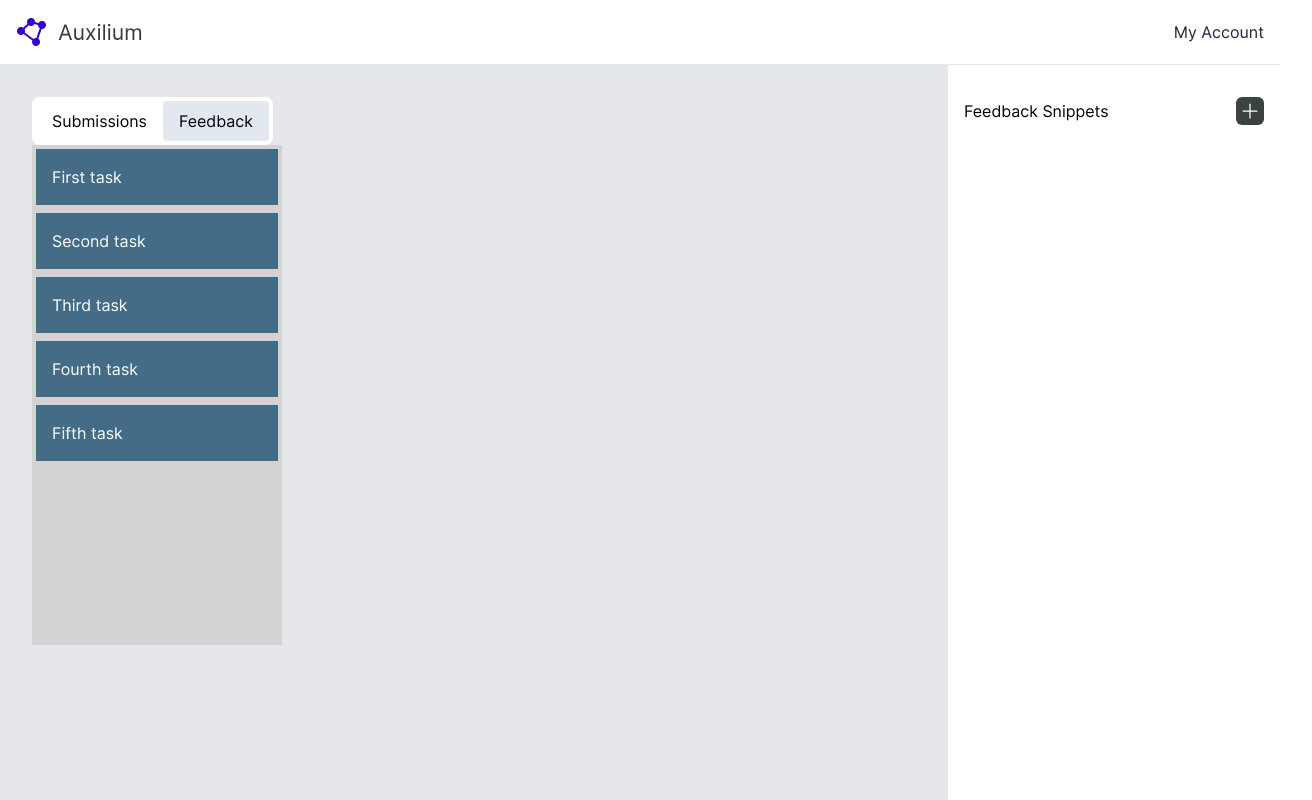
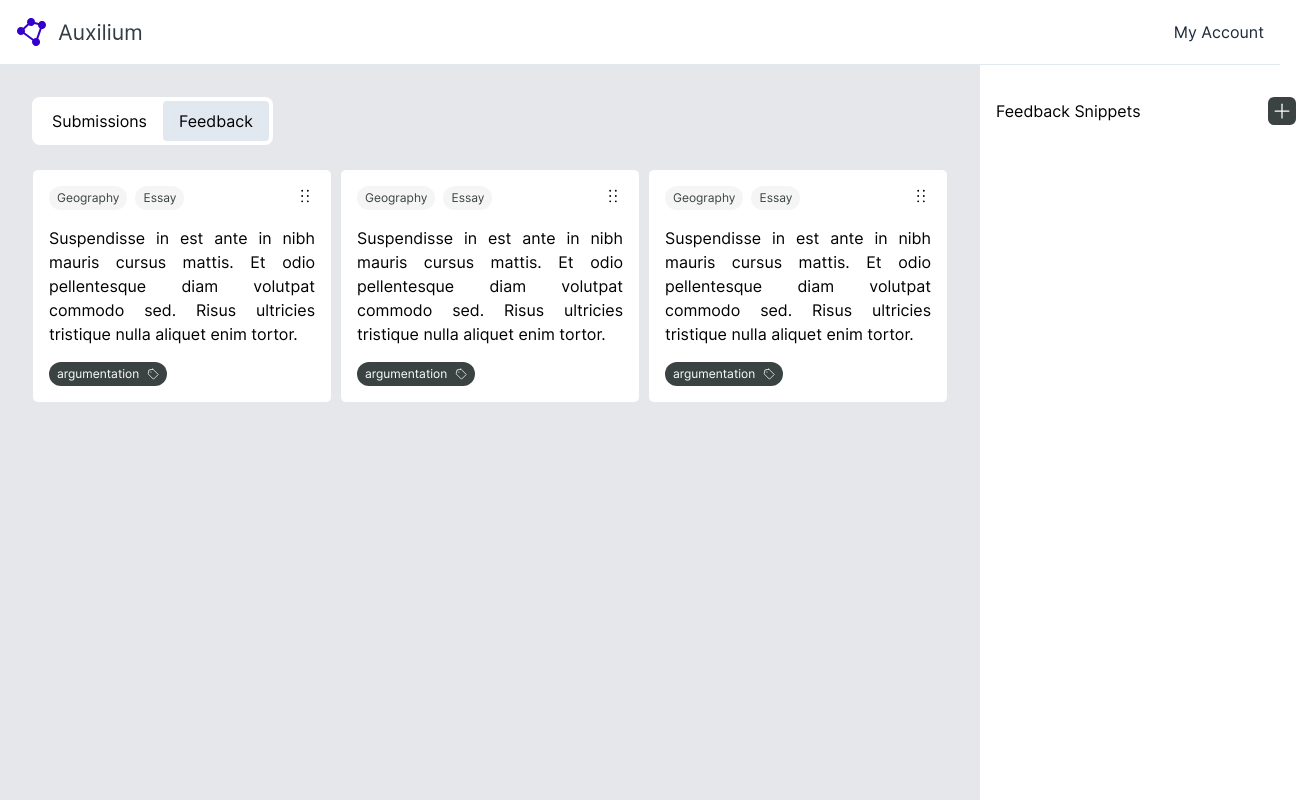
Before and after one commit to NilsHellwig/FeedbackPool-Prototyping, a React (Create React App) app in the folder prototype3/: page /feedback in a window 1280 px wide. Shown: the whole page, 1312 px wide, since content can reach past the window. Built offline with nearby package versions, Linux system fonts and the light colour scheme.

Commit message:
add styling for items

```diff
--- /dev/null
+++ b/prototype3/src/components/DragabbleFeedbackSnippet.tsx
@@ -0,0 +1,43 @@
+import { DotsSixVertical, Tag } from "phosphor-react";
+import { Link } from "react-router-dom";
+
+interface DraggableFeedbackSnippetProps {
+  extractedText: string;
+  meta: string[];
+  labels: string[];
+}
+
+export const DraggableFeedbackSnippet: React.FC<
+  DraggableFeedbackSnippetProps
+> = ({ extractedText, meta, labels }) => {
+  return (
+    <div className="flex flex-col p-4 gap-4 border bg-white rounded-md w-[300px]">
+      <div className="flex flex-row justify-between">
+        <div className="flex flex-row gap-2 items-center">
+          <span className="p-1 px-2 bg-offWhite text-darkGrey rounded-full text-xs">
+            Geography
+          </span>
+          <span className="p-1 px-2 bg-offWhite text-darkGrey rounded-full text-xs">
+            Essay
+          </span>
+        </div>
+        <div>
+          <DotsSixVertical size={20} />
+        </div>
+      </div>
+      <p className="text-justify">
+        Suspendisse in est ante in nibh mauris cursus mattis. Et odio
+        pellentesque diam volutpat commodo sed. Risus ultricies tristique nulla
+        aliquet enim tortor.
+      </p>
+      <div>
+        <div className="flex flex-row">
+          <span className="flex flex-row items-center gap-2 p-1 px-2 bg-darkGrey text-white rounded-full text-xs">
+            argumentation
+            <Tag/>
+          </span>
+        </div>
+      </div>
+    </div>
+  );
+};
--- a/prototype3/src/pages/FeedbackDashboard.tsx
+++ b/prototype3/src/pages/FeedbackDashboard.tsx
@@ -8,13 +8,27 @@ import { useState } from "react";
 import { DotsSixVertical, Plus } from "phosphor-react";
 import uuid from "react-uuid";
 import cx from "classnames";
+import { DraggableFeedbackSnippet } from "../components/DragabbleFeedbackSnippet";
 
 const itemsFromBackend = [
-  { id: uuid(), content: "First task" },
-  { id: uuid(), content: "Second task" },
-  { id: uuid(), content: "Third task" },
-  { id: uuid(), content: "Fourth task" },
-  { id: uuid(), content: "Fifth task" },
+  {
+    id: uuid(),
+    extractedText: "First task",
+    meta: ["Geography", "Essay"],
+    labels: ["structuring", "deserts"],
+  },
+  {
+    id: uuid(),
+    extractedText: "Second task",
+    meta: ["Greek Methodology", "Essay"],
+    labels: ["structuring", "deserts"],
+  },
+  {
+    id: uuid(),
+    extractedText: "Third task",
+    meta: ["Critical Thinking", "Essay"],
+    labels: ["structuring", "deserts"],
+  },
 ];
 
 const columnsFromBackend = {
@@ -76,21 +90,14 @@ export const FeedbackDashboard = () => {
         <div className="flex flex-grow">
           <main className="flex-grow bg-gray-200 p-8">
             <DashboardNav />
-            <section className="flex flex-col items-start max-w-7xl m-auto space-y-8">
-              <Droppable droppableId={"pool"} key={columns["pool"].name}>
+            <section className="flex flex-col mt-6">
+              <Droppable droppableId={"pool"} key={columns["pool"].name} direction="horizontal">
                 {(provided, snapshot) => {
                   return (
                     <div
                       {...provided.droppableProps}
                       ref={provided.innerRef}
-                      style={{
-                        background: snapshot.isDraggingOver
-                          ? "lightblue"
-                          : "lightgrey",
-                        padding: 4,
-                        width: 250,
-                        minHeight: 500,
-                      }}>
+                      className="flex gap-2">
                       {columns["pool"].items.map((item, index) => {
                         return (
                           <Draggable
@@ -102,19 +109,12 @@ export const FeedbackDashboard = () => {
                                 <div
                                   ref={provided.innerRef}
                                   {...provided.draggableProps}
-                                  {...provided.dragHandleProps}
-                                  style={{
-                                    userSelect: "none",
-                                    padding: 16,
-                                    margin: "0 0 8px 0",
-                                    minHeight: "50px",
-                                    backgroundColor: snapshot.isDragging
-                                      ? "#263B4A"
-                                      : "#456C86",
-                                    color: "white",
-                                    ...provided.draggableProps.style,
-                                  }}>
-                                  {item.content}
+                                  {...provided.dragHandleProps}>
+                                  <DraggableFeedbackSnippet
+                                    extractedText={item.extractedText}
+                                    meta={item.meta}
+                                    labels={item.labels}
+                                  />
                                 </div>
                               );
                             }}
@@ -143,9 +143,12 @@ export const FeedbackDashboard = () => {
                     <div
                       {...provided.droppableProps}
                       ref={provided.innerRef}
-                      className={cx("w-[300px] h-full p-2", {
-                        "bg-offWhite rounded-md": snapshot.isDraggingOver,
-                      })}>
+                      className={cx(
+                        "flex flex-col gap-2 min-w-[300px] h-full p-2 rounded-xl",
+                        {
+                          "bg-offWhite rounded-md": snapshot.isDraggingOver,
+                        }
+                      )}>
                       {columns["sidebar"].items.map((item: any, index) => {
                         return (
                           <Draggable
@@ -157,19 +160,12 @@ export const FeedbackDashboard = () => {
                                 <div
                                   ref={provided.innerRef}
                                   {...provided.draggableProps}
-                                  {...provided.dragHandleProps}
-                                  style={{
-                                    userSelect: "none",
-                                    padding: 16,
-                                    margin: "0 0 8px 0",
-                                    minHeight: "50px",
-                                    backgroundColor: snapshot.isDragging
-                                      ? "#263B4A"
-                                      : "#456C86",
-                                    color: "white",
-                                    ...provided.draggableProps.style,
-                                  }}>
-                                  {item.content}
+                                  {...provided.dragHandleProps}>
+                                  <DraggableFeedbackSnippet
+                                    extractedText={item.extractedText}
+                                    meta={item.meta}
+                                    labels={item.labels}
+                                  />
                                 </div>
                               );
                             }}
```
